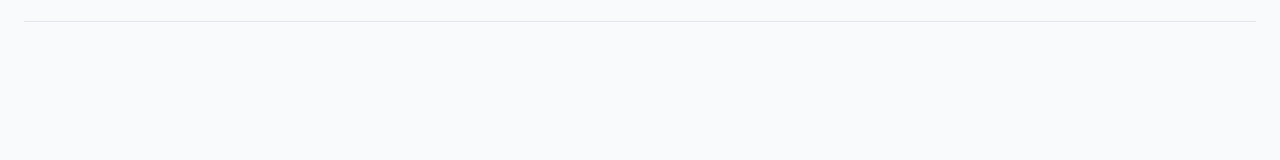
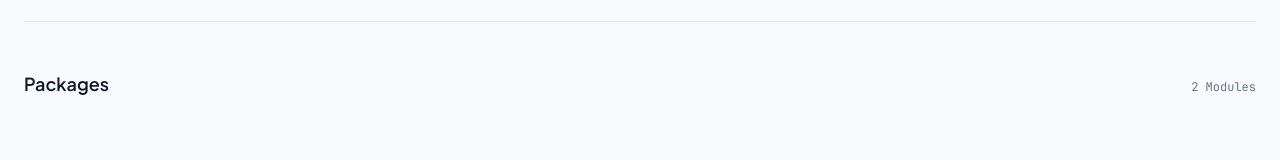
Before and after one commit to komed3/chemistry, a React (Vite) app: page / in a window 1280 px wide. Shown: the part 452-612 px from the top of the page. Built offline with nearby package versions, Linux system fonts and the light colour scheme.

Commit message:
update Home.tsx

```diff
--- a/src/views/Home.tsx
+++ b/src/views/Home.tsx
@@ -42,6 +42,18 @@ export function Home () {
           ) ) }
         </div>
       </section>
+
+      <section className= 'space-y-6'>
+        <div className= 'flex justify-between items-baseline'>
+          <h2 className= 'text-lg font-semibold text-slate-900'>
+            Packages
+          </h2>
+
+          <span className= 'text-xs text-slate-500 font-mono tabular-nums'>
+            { PACKAGES.length } Modules
+          </span>
+        </div>
+      </section>
     </div>
   );
 }
```
